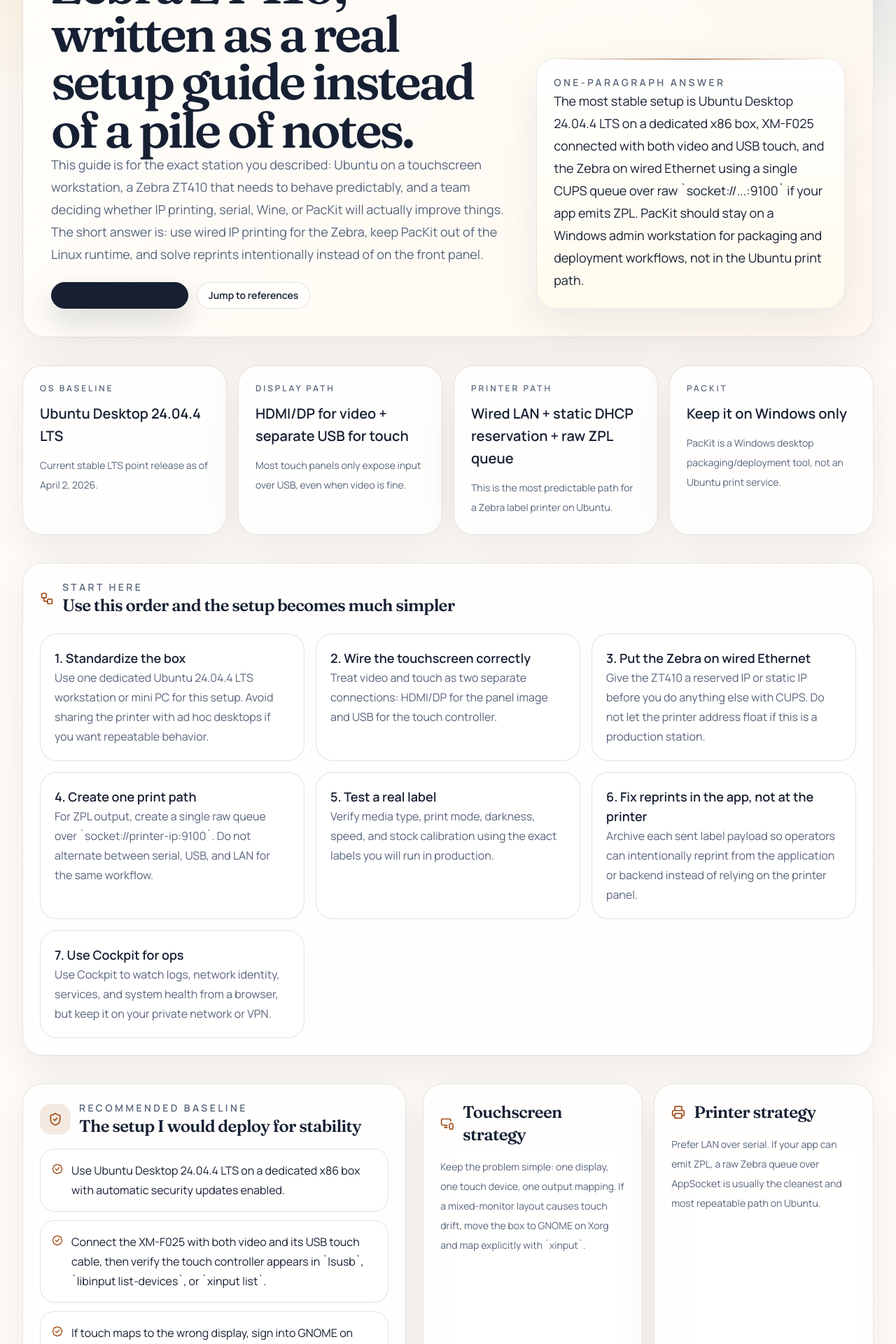
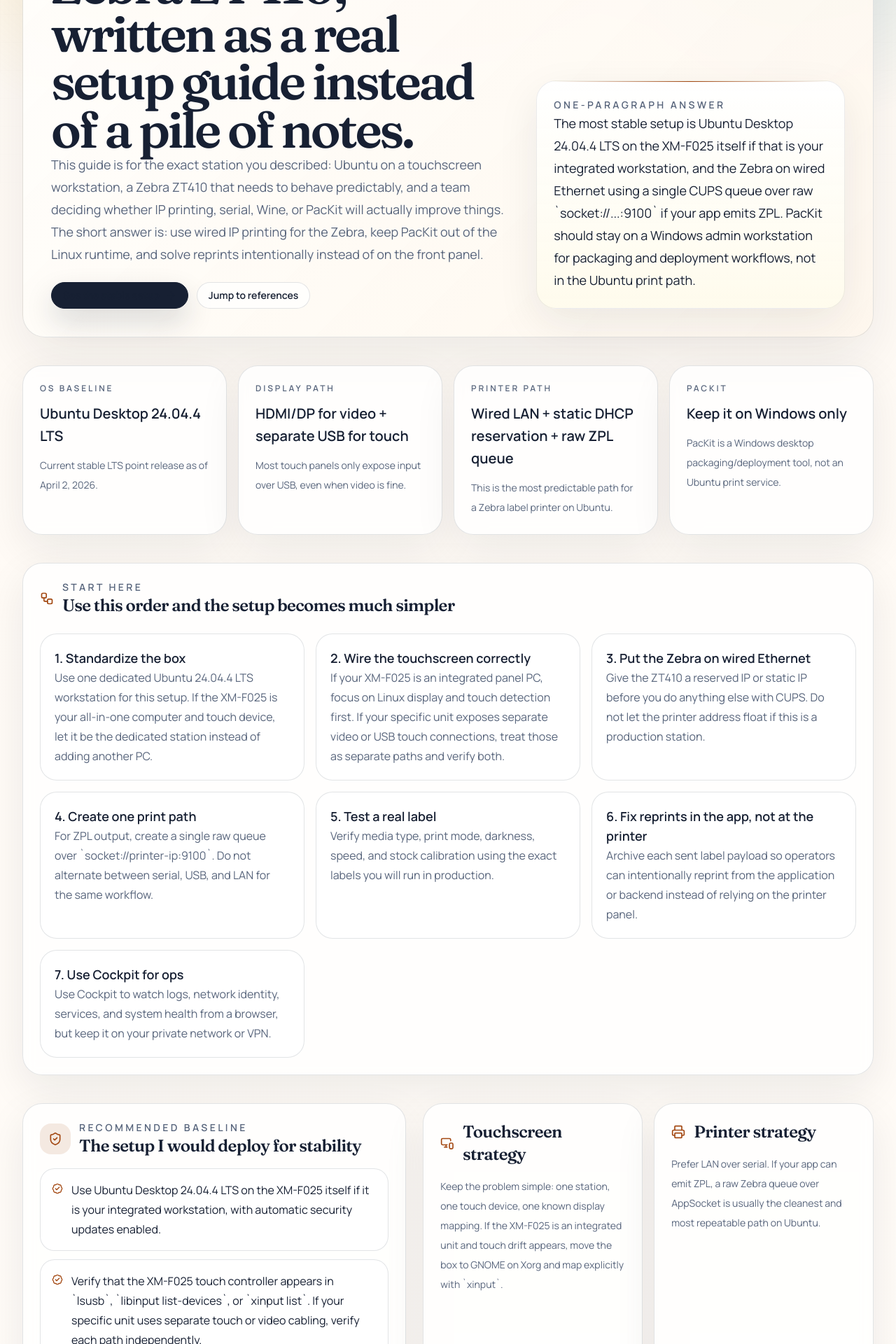
Before and after one commit to techmore/thril, a React (Vite) app: page / in a window 1280 px wide. Shown: the part 300-2220 px from the top of the page at 70% size. Built offline with nearby package versions, Linux system fonts and the light colour scheme.

Commit message:
Align guide with current hardware constraints

```diff
--- a/src/App.tsx
+++ b/src/App.tsx
@@ -84,10 +84,10 @@
               <p className="mb-3 text-sm font-semibold uppercase tracking-[0.24em] text-[var(--muted)]">
                 One-paragraph answer
               </p>
-              <p className="text-lg leading-8 text-[var(--ink)]">
-                The most stable setup is Ubuntu Desktop 24.04.4 LTS on a dedicated
-                x86 box, XM-F025 connected with both video and USB touch, and the
-                Zebra on wired Ethernet using a single CUPS queue over raw
+                <p className="text-lg leading-8 text-[var(--ink)]">
+                The most stable setup is Ubuntu Desktop 24.04.4 LTS on the XM-F025
+                itself if that is your integrated workstation, and the Zebra on
+                wired Ethernet using a single CUPS queue over raw
                 `socket://...:9100` if your app emits ZPL. PacKit should stay on a
                 Windows admin workstation for packaging and deployment workflows,
                 not in the Ubuntu print path.
@@ -170,9 +170,10 @@
                 <CardTitle>Touchscreen strategy</CardTitle>
               </div>
               <CardDescription>
-                Keep the problem simple: one display, one touch device, one output
-                mapping. If a mixed-monitor layout causes touch drift, move the box
-                to GNOME on Xorg and map explicitly with `xinput`.
+                Keep the problem simple: one station, one touch device, one known
+                display mapping. If the XM-F025 is an integrated unit and touch
+                drift appears, move the box to GNOME on Xorg and map explicitly
+                with `xinput`.
               </CardDescription>
             </Card>
 
@@ -493,25 +494,28 @@
         <section className="grid gap-4 md:grid-cols-2">
           <Card className="h-full bg-[linear-gradient(180deg,rgba(255,255,255,0.95),rgba(255,247,237,0.9))]">
             <p className="mb-3 text-sm font-semibold uppercase tracking-[0.24em] text-[var(--muted)]">
-              If you keep the ZT410
+              Current hardware plan
             </p>
             <CardTitle className="mb-3">Most stable supported-by-you setup</CardTitle>
             <CardDescription className="text-base">
-              Ubuntu 24.04.4 LTS, Zebra on wired Ethernet, raw ZPL queue, archived
-              label payloads, and zero dependence on PacKit in the Ubuntu runtime.
-              This is the path with the fewest moving pieces.
+              Ubuntu 24.04.4 LTS on the XM-F025 if it is the workstation, Zebra
+              ZT410 on wired Ethernet, raw ZPL queue, archived label payloads, and
+              zero dependence on PacKit in the Ubuntu runtime. This is the path
+              with the fewest moving pieces while keeping the hardware you already
+              have.
             </CardDescription>
           </Card>
 
           <Card className="h-full bg-[linear-gradient(180deg,rgba(255,255,255,0.95),rgba(239,246,255,0.92))]">
             <p className="mb-3 text-sm font-semibold uppercase tracking-[0.24em] text-[var(--muted)]">
-              If you can upgrade hardware
+              Reality check
             </p>
-            <CardTitle className="mb-3">Better long-term path</CardTitle>
+            <CardTitle className="mb-3">What matters more than replacing hardware</CardTitle>
             <CardDescription className="text-base">
-              Move to a ZT411, keep the same LAN-first architecture, and revisit
-              driver/firmware choices around current Zebra support. That reduces the
-              risk tied to the ZT410’s support sunset.
+              For this project, the bigger win is a stable LAN-first architecture,
+              one queue, one label format path, and app-side reprints. Those
+              changes are more important than swapping the printer or adding
+              another computer.
             </CardDescription>
           </Card>
         </section>
--- a/src/content.ts
+++ b/src/content.ts
@@ -24,11 +24,11 @@
 export const quickStartSteps = [
   {
     title: '1. Standardize the box',
-    body: 'Use one dedicated Ubuntu 24.04.4 LTS workstation or mini PC for this setup. Avoid sharing the printer with ad hoc desktops if you want repeatable behavior.',
+    body: 'Use one dedicated Ubuntu 24.04.4 LTS workstation for this setup. If the XM-F025 is your all-in-one computer and touch device, let it be the dedicated station instead of adding another PC.',
   },
   {
     title: '2. Wire the touchscreen correctly',
-    body: 'Treat video and touch as two separate connections: HDMI/DP for the panel image and USB for the touch controller.',
+    body: 'If your XM-F025 is an integrated panel PC, focus on Linux display and touch detection first. If your specific unit exposes separate video or USB touch connections, treat those as separate paths and verify both.',
   },
   {
     title: '3. Put the Zebra on wired Ethernet',
@@ -53,8 +53,8 @@
 ]
 
 export const recommendation = [
-  'Use Ubuntu Desktop 24.04.4 LTS on a dedicated x86 box with automatic security updates enabled.',
-  'Connect the XM-F025 with both video and its USB touch cable, then verify the touch controller appears in `lsusb`, `libinput list-devices`, or `xinput list`.',
+  'Use Ubuntu Desktop 24.04.4 LTS on the XM-F025 itself if it is your integrated workstation, with automatic security updates enabled.',
+  'Verify that the XM-F025 touch controller appears in `lsusb`, `libinput list-devices`, or `xinput list`. If your specific unit uses separate touch or video cabling, verify each path independently.',
   'If touch maps to the wrong display, sign into GNOME on Xorg and bind the touch device to the correct output with `xinput map-to-output`.',
   'Put the Zebra ZT410 on wired Ethernet, give it a DHCP reservation or fixed IP, and print to a single CUPS queue over `socket://printer-ip:9100` when your app emits ZPL.',
   'Use Cockpit for browser-based management, logs, services, and metrics, but keep it behind your LAN or VPN instead of exposing port 9090 publicly.',
@@ -69,11 +69,11 @@
   },
   {
     title: 'ZT410 is now a legacy printer',
-    body: 'Zebra lists the ZT410 as discontinued and, for North America, service/support ended on September 1, 2025. That makes stability work even more important and also strengthens the case for a future ZT411 migration.',
+    body: 'Zebra lists the ZT410 as discontinued and, for North America, service/support ended on September 1, 2025. That makes stability work even more important, but this guide assumes you are keeping the ZT410 and focuses on getting the most reliable setup from the hardware you already own.',
   },
   {
-    title: 'The touchscreen support risk is controller-specific',
-    body: 'I could not find public XM-F025 Linux documentation, so the guide assumes the panel exposes a standard USB HID touchscreen. In practice, Linux compatibility usually depends on the touch controller chipset more than the monitor label.',
+    title: 'XM-F025 support is probably controller-specific',
+    body: 'I could not find public XM-F025 Linux documentation, so the guide assumes the unit is an integrated panel PC or touchscreen device that exposes a standard Linux-visible touch controller. In practice, compatibility usually depends more on the touch controller chipset than on the product label.',
   },
 ]
 
@@ -90,7 +90,8 @@
   {
     title: '2. Confirm the display and touch device separately',
     bullets: [
-      'Video can work while touch is absent. Make sure the monitor’s USB touch cable is connected directly or through a powered hub.',
+      'If the XM-F025 is an integrated panel PC, the screen can work while touch is absent because the display and touch paths still show up separately inside Linux.',
+      'If your specific unit uses an external touch cable or internal USB bridge, make sure that path is connected correctly and not hidden behind a flaky hub.',
       'Use `lsusb`, `sudo dmesg | grep -i -E "hid|touch|input"`, and `libinput list-devices` to confirm Linux actually sees the touch controller.',
       'If nothing appears, the issue is usually cable, power, USB hub quality, or a controller-specific driver gap.',
     ],
@@ -109,7 +110,7 @@
     bullets: [
       'If Xorg mapping solves the problem, add the command to a startup script or kiosk session wrapper.',
       'If you need rotation or offset correction, prefer a udev rule so the calibration applies on device attach instead of only after login.',
-      'Keep the monitor on a single known output name if possible to avoid remapping churn after cabling changes.',
+      'Keep the display topology as fixed as possible so output naming does not drift after cabling or firmware changes.',
     ],
   },
 ]
@@ -189,7 +190,7 @@
   'Lock print speed and darkness to a tested baseline before blaming the host for intermittent quality issues.',
   'Archive each label payload or generated PDF in the application so reprints are deterministic and auditable.',
   'Use `lpstat -t`, `lpinfo -v`, and `/var/log/cups/error_log` for host-side troubleshooting before swapping cables blindly.',
-  'If reliability is business-critical and budget allows, plan a ZT411 replacement path because the ZT410 is already past North American support.',
+  'Document the exact ZT410 firmware, stock, darkness, speed, print mode, and queue settings so you can restore the same behavior after maintenance or failure.',
 ]
 
 export const wineVerdict = [
```
